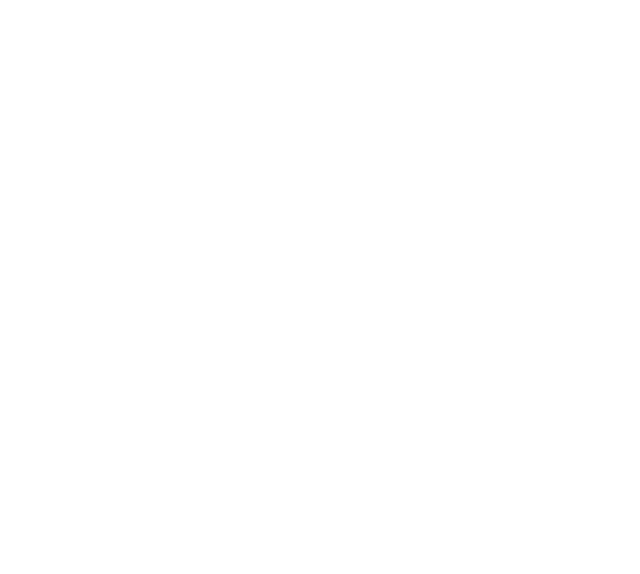
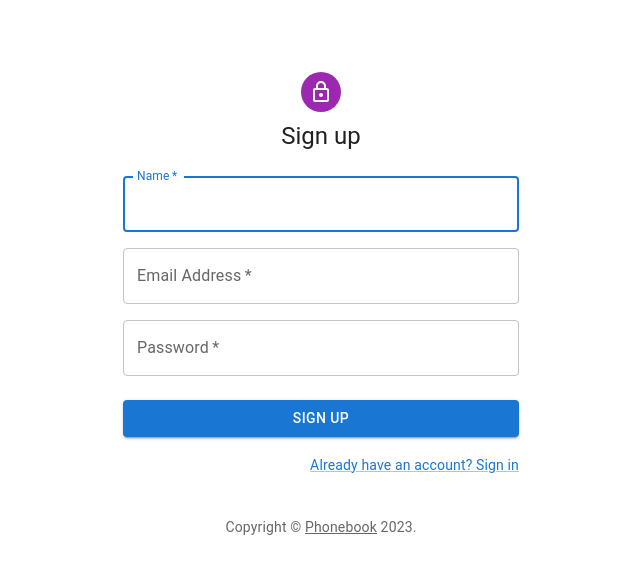
Before and after one commit to ZhuravskyOleh/goit-react-hw-08-phonebook, a React (Create React App) app: page /goit-react-hw-08-phonebook/register in a window 1280 px wide. Before the commit this address had no page. Shown: the top 574 px of the page, without its empty margins (319-959 px from the left). Built offline with nearby package versions, Linux system fonts and the light colour scheme.

Commit message:
add SingUp page

```diff
--- a/src/components/App.jsx
+++ b/src/components/App.jsx
@@ -1,6 +1,7 @@
 import { Route, Routes } from "react-router";
 import { Phonebook } from "./Pages/Phonebook";
 import SignIn from "./Pages/SingIn";
+import SignUp from "./Pages/SingUp";
 
 
 export const App = () => {
@@ -11,6 +12,7 @@
       <Routes>
         <Route path="/contacts" element={<Phonebook />} />
         <Route path="/login" element={<SignIn/>} />
+        <Route path="/register" element={<SignUp/>} />
 
       </Routes>
     </div>
--- a/src/components/Pages/SingIn.jsx
+++ b/src/components/Pages/SingIn.jsx
@@ -3,8 +3,6 @@
 import Button from '@mui/material/Button';
 import CssBaseline from '@mui/material/CssBaseline';
 import TextField from '@mui/material/TextField';
-import FormControlLabel from '@mui/material/FormControlLabel';
-import Checkbox from '@mui/material/Checkbox';
 import Link from '@mui/material/Link';
 import Grid from '@mui/material/Grid';
 import Box from '@mui/material/Box';
@@ -89,7 +87,7 @@
             </Button>
             <Grid container>
               <Grid item>
-                <Link href="#" variant="body2">
+                <Link href="/goit-react-hw-08-phonebook/register" variant="body2">
                   {"Don't have an account? Sign Up"}
                 </Link>
               </Grid>
--- a/src/components/Pages/SingUp.jsx
+++ b/src/components/Pages/SingUp.jsx
@@ -0,0 +1,117 @@
+import * as React from 'react';
+import Avatar from '@mui/material/Avatar';
+import Button from '@mui/material/Button';
+import CssBaseline from '@mui/material/CssBaseline';
+import TextField from '@mui/material/TextField';
+import FormControlLabel from '@mui/material/FormControlLabel';
+import Checkbox from '@mui/material/Checkbox';
+import Link from '@mui/material/Link';
+import Grid from '@mui/material/Grid';
+import Box from '@mui/material/Box';
+import LockOutlinedIcon from '@mui/icons-material/LockOutlined';
+import Typography from '@mui/material/Typography';
+import Container from '@mui/material/Container';
+import { createTheme, ThemeProvider } from '@mui/material/styles';
+
+function Copyright(props) {
+  return (
+    <Typography variant="body2" color="text.secondary" align="center" {...props}>
+      {'Copyright © '}
+      <Link color="inherit" href="https://zhuravskyoleh.github.io/goit-react-hw-08-phonebook/">
+        Phonebook
+      </Link>{' '}
+      {new Date().getFullYear()}
+      {'.'}
+    </Typography>
+  );
+}
+
+// TODO remove, this demo shouldn't need to reset the theme.
+
+const defaultTheme = createTheme();
+
+export default function SignUp() {
+  const handleSubmit = (event) => {
+    event.preventDefault();
+    const data = new FormData(event.currentTarget);
+    console.log({
+      email: data.get('email'),
+      password: data.get('password'),
+    });
+  };
+
+  return (
+    <ThemeProvider theme={defaultTheme}>
+      <Container component="main" maxWidth="xs">
+        <CssBaseline />
+        <Box
+          sx={{
+            marginTop: 8,
+            display: 'flex',
+            flexDirection: 'column',
+            alignItems: 'center',
+          }}
+        >
+          <Avatar sx={{ m: 1, bgcolor: 'secondary.main' }}>
+            <LockOutlinedIcon />
+          </Avatar>
+          <Typography component="h1" variant="h5">
+            Sign up
+          </Typography>
+          <Box component="form" noValidate onSubmit={handleSubmit} sx={{ mt: 3 }}>
+            <Grid container spacing={2}>
+              <Grid item xs={12}>
+                <TextField
+                  autoComplete="given-name"
+                  name="name"
+                  required
+                  fullWidth
+                  id="name"
+                  label="Name"
+                  autoFocus
+                />
+              </Grid>
+              <Grid item xs={12}>
+                <TextField
+                  required
+                  fullWidth
+                  id="email"
+                  label="Email Address"
+                  name="email"
+                  autoComplete="email"
+                />
+              </Grid>
+              <Grid item xs={12}>
+                <TextField
+                  required
+                  fullWidth
+                  name="password"
+                  label="Password"
+                  type="password"
+                  id="password"
+                  autoComplete="new-password"
+                />
+              </Grid>
+            </Grid>
+            <Button
+              type="submit"
+              fullWidth
+              variant="contained"
+              sx={{ mt: 3, mb: 2 }}
+            >
+              Sign Up
+            </Button>
+            <Grid container justifyContent="flex-end">
+              <Grid item>
+                <Link href="/goit-react-hw-08-phonebook/login" variant="body2">
+                  Already have an account? Sign in
+                </Link>
+              </Grid>
+            </Grid>
+          </Box>
+        </Box>
+        <Copyright sx={{ mt: 5 }} />
+      </Container>
+    </ThemeProvider>
+  );
+}
```
